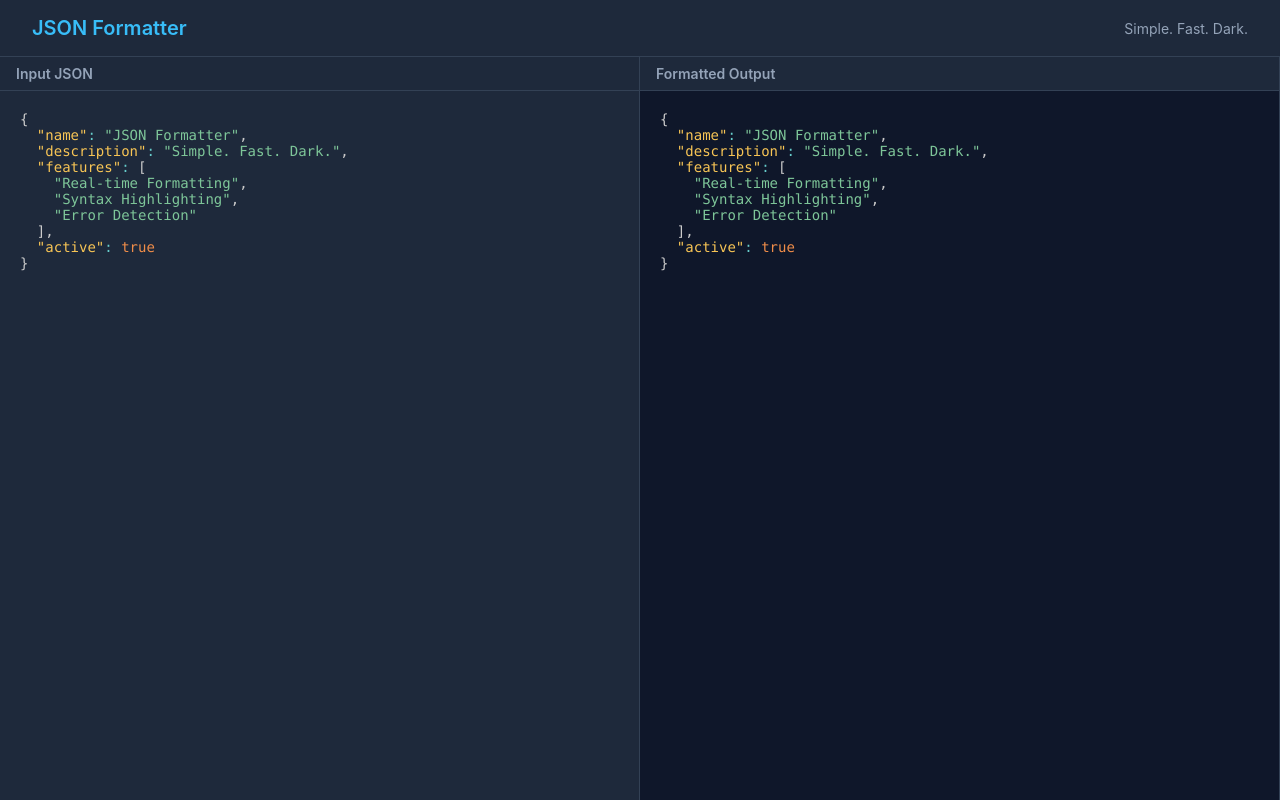
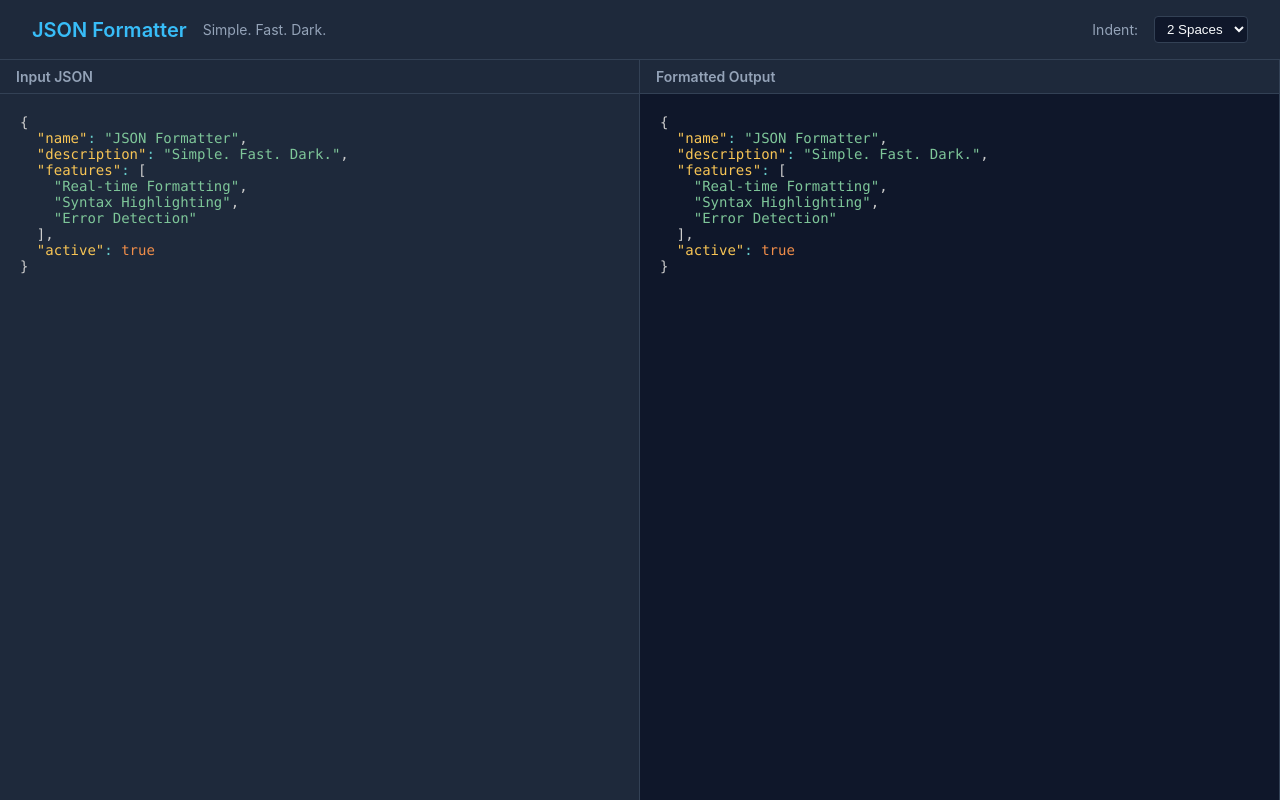
Before and after one commit to t11a/json-formatter, a React (Vite) app: page / in a window 1280 px wide. Built offline with nearby package versions, Linux system fonts and the light colour scheme.

Commit message:
add indent menu

```diff
--- a/src/App.jsx
+++ b/src/App.jsx
@@ -1,6 +1,7 @@
 import React, { useState } from 'react';
 import Layout from './components/Layout';
 import JsonEditor from './components/JsonEditor';
+import Controls from './components/Controls';
 
 const DEFAULT_JSON = `{
   "name": "JSON Formatter",
@@ -15,6 +16,8 @@ const DEFAULT_JSON = `{
 
 function App() {
     const [input, setInput] = useState(DEFAULT_JSON);
+    const [indent, setIndent] = useState(2);
+
     const { output, error } = React.useMemo(() => {
         if (!input.trim()) {
             return { output: '', error: null };
@@ -22,15 +25,15 @@ function App() {
 
         try {
             const parsed = JSON.parse(input);
-            const formatted = JSON.stringify(parsed, null, 2);
+            const formatted = JSON.stringify(parsed, null, indent);
             return { output: formatted, error: null };
         } catch (err) {
             return { output: '', error: err.message };
         }
-    }, [input]);
+    }, [input, indent]);
 
     return (
-        <Layout>
+        <Layout controls={<Controls indent={indent} onIndentChange={setIndent} />}>
             <div style={{ display: 'flex', width: '100%', height: '100%' }}>
                 <div style={{ flex: 1, height: '100%' }}>
                     <JsonEditor
--- /dev/null
+++ b/src/components/Controls.jsx
@@ -0,0 +1,34 @@
+import React from 'react';
+
+const Controls = ({ indent, onIndentChange }) => {
+    return (
+        <div style={{
+            display: 'flex',
+            alignItems: 'center',
+            gap: '1rem',
+            color: 'var(--text-secondary)',
+            fontSize: '0.875rem'
+        }}>
+            <span>Indent:</span>
+            <select
+                value={indent}
+                onChange={(e) => onIndentChange(Number(e.target.value))}
+                style={{
+                    backgroundColor: 'var(--bg-primary)',
+                    color: 'var(--text-primary)',
+                    border: '1px solid var(--border-color)',
+                    padding: '0.25rem 0.5rem',
+                    borderRadius: '4px',
+                    outline: 'none',
+                    cursor: 'pointer'
+                }}
+            >
+                <option value={2}>2 Spaces</option>
+                <option value={4}>4 Spaces</option>
+                <option value={8}>8 Spaces</option>
+            </select>
+        </div>
+    );
+};
+
+export default Controls;
--- a/src/components/Layout.jsx
+++ b/src/components/Layout.jsx
@@ -1,6 +1,6 @@
 import React from 'react';
 
-const Layout = ({ children }) => {
+const Layout = ({ children, controls }) => {
   return (
     <div style={{
       display: 'flex',
@@ -18,11 +18,16 @@ const Layout = ({ children }) => {
         justifyContent: 'space-between',
         backgroundColor: 'var(--bg-secondary)'
       }}>
-        <h1 style={{ margin: 0, fontSize: '1.25rem', fontWeight: 600, color: 'var(--accent-color)' }}>
-          JSON Formatter
-        </h1>
-        <div style={{ fontSize: '0.875rem', color: 'var(--text-secondary)' }}>
-          Simple. Fast. Dark.
+        <div style={{ display: 'flex', alignItems: 'center', gap: '1rem' }}>
+          <h1 style={{ margin: 0, fontSize: '1.25rem', fontWeight: 600, color: 'var(--accent-color)' }}>
+            JSON Formatter
+          </h1>
+          <div style={{ fontSize: '0.875rem', color: 'var(--text-secondary)' }}>
+            Simple. Fast. Dark.
+          </div>
+        </div>
+        <div>
+          {controls}
         </div>
       </header>
       <main style={{
```
